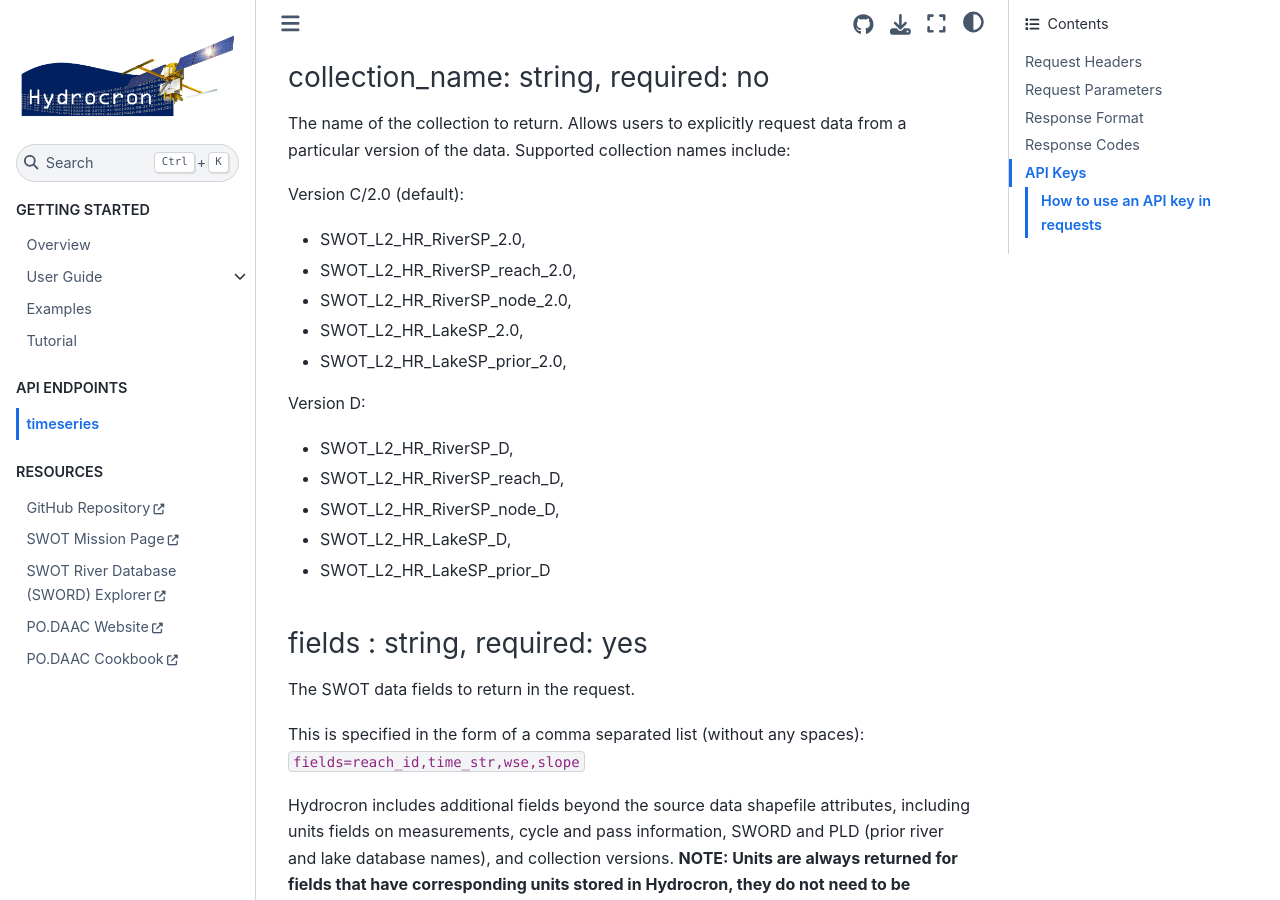
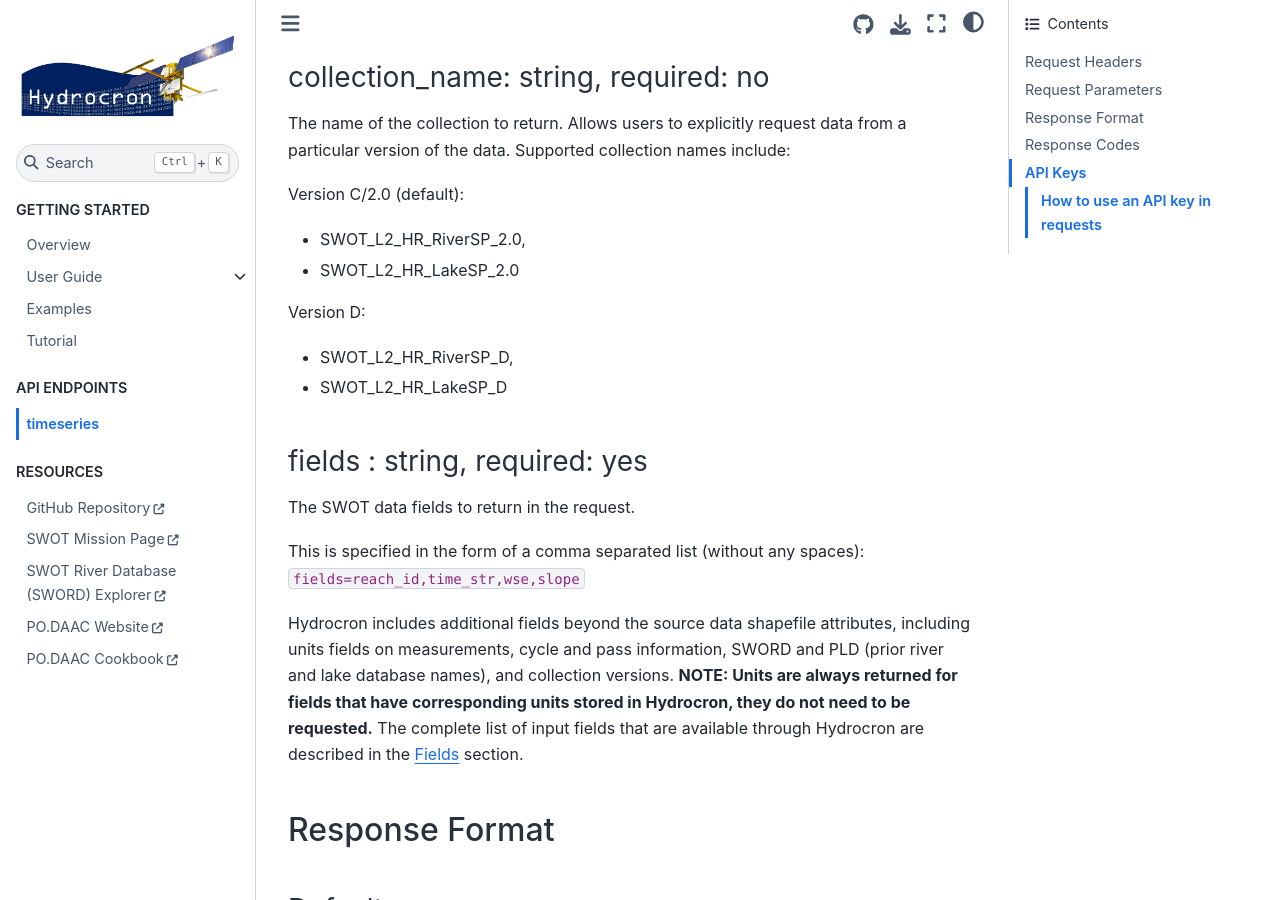
Before and after one commit to podaac/hydrocron, a Jupyter Book: the page built from docs/timeseries.md, in a window 1280 px wide and 900 px high, scrolled down 3808 px. Built offline with Jupyter Book 1.0.4 settings and Sphinx 7.4.7 and the Sphinx Book theme 1.1.4, drawn with Linux system fonts in a browser that asks for light colours.

Commit message:
Remove SWOT child collections from collection_name parameter

```diff
--- a/docs/timeseries.md
+++ b/docs/timeseries.md
@@ -143,18 +143,12 @@ Supported collection names include:
 Version C/2.0 (default):
 
 - SWOT_L2_HR_RiverSP_2.0,
-- SWOT_L2_HR_RiverSP_reach_2.0,
-- SWOT_L2_HR_RiverSP_node_2.0,
-- SWOT_L2_HR_LakeSP_2.0,
-- SWOT_L2_HR_LakeSP_prior_2.0,
+- SWOT_L2_HR_LakeSP_2.0
 
 Version D:
 
 - SWOT_L2_HR_RiverSP_D,
-- SWOT_L2_HR_RiverSP_reach_D,
-- SWOT_L2_HR_RiverSP_node_D,
-- SWOT_L2_HR_LakeSP_D,
-- SWOT_L2_HR_LakeSP_prior_D
+- SWOT_L2_HR_LakeSP_D
 
 (fields)=
 ### fields : string, required: yes
```
